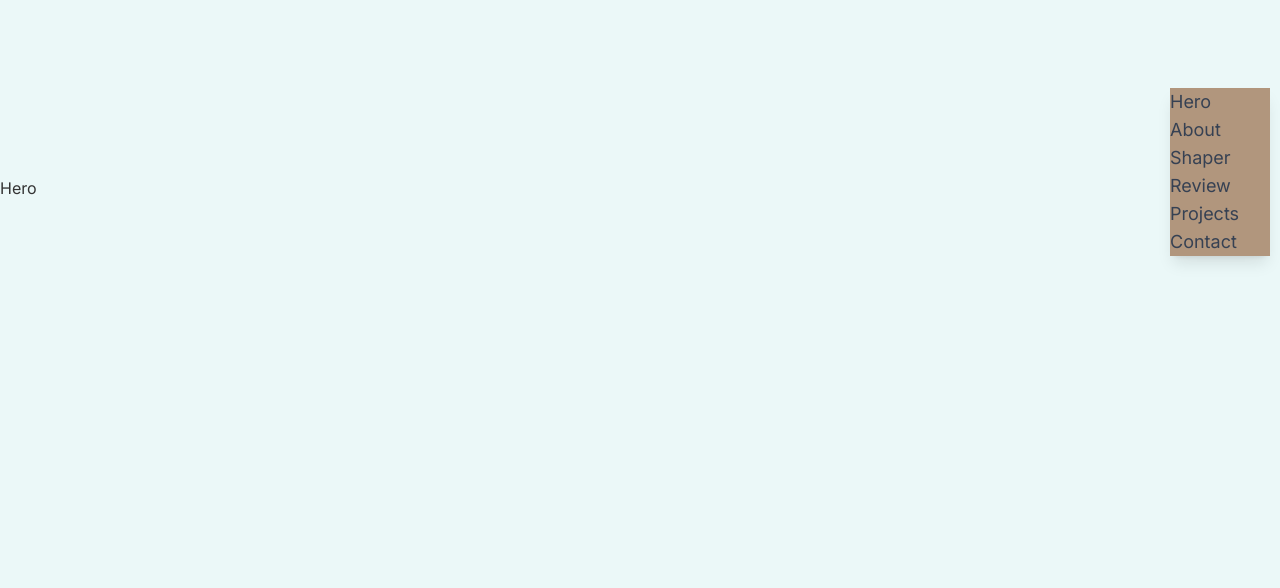
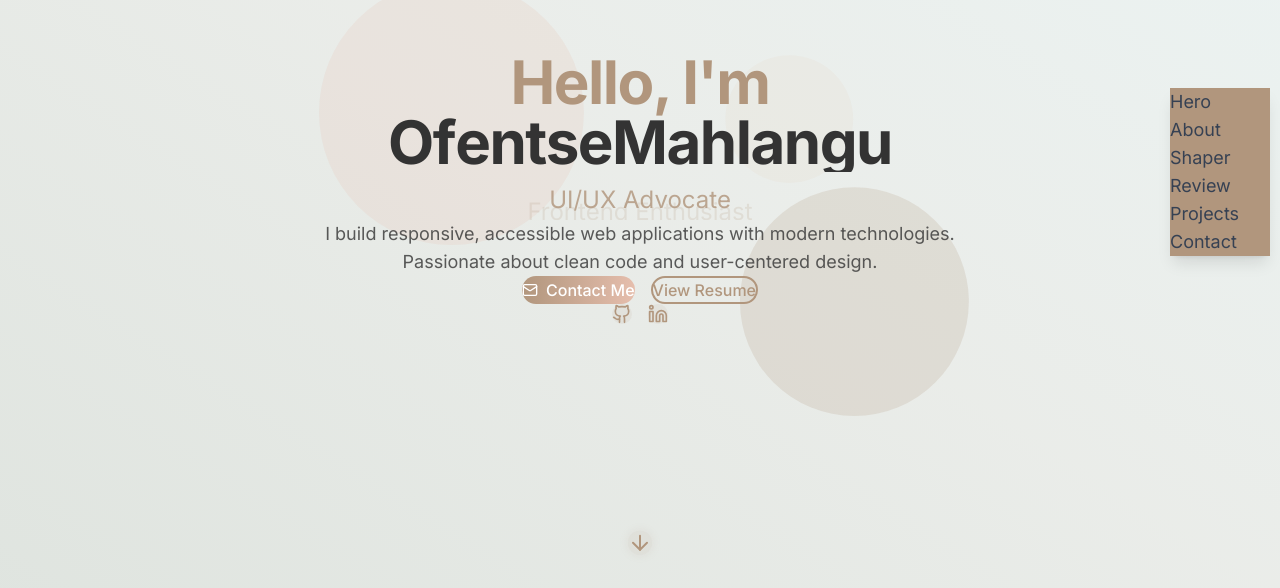
Before and after one commit to KhweziOfentse/ofentses-portfolio, a React (Vite) app: page / in a window 1280 px wide. Shown: the part 212-800 px from the top of the page. Built offline with nearby package versions, Linux system fonts and the light colour scheme.

Commit message:
added hero/ home

```diff
--- a/src/components/Hero.jsx
+++ b/src/components/Hero.jsx
@@ -1,7 +1,248 @@
-import React from 'react'
+"use client"
+
+import { useState, useEffect } from "react"
+import { ArrowDown, Github, Linkedin, Mail } from 'lucide-react'
+import { motion } from "framer-motion"
 
 export default function Hero() {
+  const [scrollY, setScrollY] = useState(0)
+
+  useEffect(() => {
+    const handleScroll = () => {
+      setScrollY(window.scrollY)
+    }
+
+    window.addEventListener("scroll", handleScroll)
+    return () => window.removeEventListener("scroll", handleScroll)
+  }, [])
+
+  // Animation variants
+  const containerVariants = {
+    hidden: { opacity: 0 },
+    visible: {
+      opacity: 1,
+      transition: {
+        staggerChildren: 0.2,
+      },
+    },
+  }
+
+  const itemVariants = {
+    hidden: { opacity: 0, y: 20 },
+    visible: { opacity: 1, y: 0, transition: { duration: 0.6 } },
+  }
+
+  // Text animation for name
+  const nameLetters = "Ofentse Mahlangu".split("")
+
+  // Roles for cycling animation
+  const roles = ["Junior Full Stack Developer", "Frontend Enthusiast", "UI/UX Advocate"]
+  const [roleIndex, setRoleIndex] = useState(0)
+
+  useEffect(() => {
+    const interval = setInterval(() => {
+      setRoleIndex((prevIndex) => (prevIndex + 1) % roles.length)
+    }, 3000)
+
+    return () => clearInterval(interval)
+  }, [])
+
   return (
-    <div className='page'>Hero</div>
+    <section className="page relative h-screen flex flex-col items-center justify-center text-center px-4 md:px-6 overflow-hidden">
+      {/* Animated background elements */}
+      <div className="absolute inset-0 bg-[#EBF8F8] z-0" />
+      {/* Animated gradient overlay */}
+      <div
+        className="absolute inset-0 bg-gradient-to-tr from-[#B1967D] via-[#E6BEAD] to-[#EEE3E0] opacity-20 z-0"
+        style={{
+          transform: `translateY(${scrollY * 0.5}px)`,
+        }}
+      />
+      {/* Animated floating shapes */}
+      <motion.div
+        className="absolute top-1/4 left-1/4 w-64 h-64 rounded-full bg-[#E6BEAD]/20"
+        animate={{
+          x: [0, 10, 0],
+          y: [0, -10, 0],
+          scale: [1, 1.1, 1],
+        }}
+        transition={{
+          duration: 5,
+          repeat: Infinity,
+          repeatType: "reverse",
+        }}
+      />
+      <motion.div
+        className="absolute bottom-1/4 right-1/4 w-48 h-48 rounded-full bg-[#B1967D]/20"
+        animate={{
+          x: [0, -10, 0],
+          y: [0, 10, 0],
+          scale: [1, 1.2, 1],
+        }}
+        transition={{
+          duration: 4,
+          repeat: Infinity,
+          repeatType: "reverse",
+        }}
+      />
+      <motion.div
+        className="absolute top-1/3 right-1/3 w-32 h-32 rounded-full bg-[#E6D8C9]/20"
+        animate={{
+          x: [0, 15, 0],
+          y: [0, 5, 0],
+          scale: [1, 0.9, 1],
+        }}
+        transition={{
+          duration: 6,
+          repeat: Infinity,
+          repeatType: "reverse",
+        }}
+      />
+      <motion.div className="z-10 max-w-3xl" variants={containerVariants} initial="hidden" animate="visible">
+        <motion.h1 variants={itemVariants} className="text-4xl md:text-6xl font-bold tracking-tight mb-4">
+          <span className="text-[#B1967D]">Hello, I'm</span> <br />
+          <div className="overflow-hidden py-2">
+            <div className="flex justify-center">
+              {nameLetters.map((letter, index) => (
+                <motion.span
+                  key={index}
+                  className={`inline-block ${letter === " " ? "mr-2" : ""} text-[#333333]`}
+                  initial={{ y: 100, opacity: 0 }}
+                  animate={{ y: 0, opacity: 1 }}
+                  transition={{
+                    delay: 0.5 + index * 0.05,
+                    duration: 0.5,
+                    ease: "easeOut",
+                  }}
+                  whileHover={{
+                    scale: 1.2,
+                    color: index % 3 === 0 ? "#B1967D" : index % 3 === 1 ? "#E6BEAD" : "#E6D8C9",
+                    transition: { duration: 0.2 },
+                  }}
+                >
+                  {letter}
+                </motion.span>
+              ))}
+            </div>
+          </div>
+        </motion.h1>
+
+        <motion.div variants={itemVariants} className="relative h-12 mb-6 overflow-hidden">
+          {roles.map((role, index) => (
+            <motion.h2
+              key={index}
+              className="text-xl md:text-2xl text-[#B1967D] absolute inset-0 flex items-center justify-center"
+              initial={{ opacity: 0, y: 20 }}
+              animate={{
+                opacity: index === roleIndex ? 1 : 0,
+                y: index === roleIndex ? 0 : 20,
+              }}
+              transition={{ duration: 0.5 }}
+            >
+              {role}
+            </motion.h2>
+          ))}
+        </motion.div>
+
+        <motion.p
+          variants={itemVariants}
+          className="text-lg mb-8 max-w-2xl mx-auto text-[#333333]/80"
+          whileInView={{
+            textShadow: [
+              "0px 0px 0px rgba(177,150,125,0)",
+              "0px 0px 10px rgba(177,150,125,0.5)",
+              "0px 0px 0px rgba(177,150,125,0)",
+            ],
+          }}
+          transition={{
+            duration: 2,
+            repeat: Infinity,
+            repeatType: "reverse",
+            repeatDelay: 5,
+          }}
+        >
+          I build responsive, accessible web applications with modern technologies. Passionate about clean code and
+          user-centered design.
+        </motion.p>
+
+        <motion.div variants={itemVariants} className="heroButtons flex flex-col sm:flex-row gap-4 justify-center mb-8">
+          <motion.a
+            href="#contact"
+            className="heroButton px-6 py-3 rounded-full bg-gradient-to-r from-[#B1967D] to-[#E6BEAD] text-white font-medium flex items-center justify-center gap-2"
+            whileHover={{ scale: 1.05, boxShadow: "0px 0px 15px rgba(177, 150, 125, 0.5)" }}
+            whileTap={{ scale: 0.95 }}
+          >
+            <Mail className="h-4 w-4" />
+            Contact Me
+          </motion.a>
+          <motion.a
+            href="#"
+            className=" heroButton px-6 py-3 rounded-full border-2 border-[#B1967D] text-[#B1967D] font-medium hover:bg-[#B1967D]/10 transition-colors"
+            whileHover={{ scale: 1.05 }}
+            whileTap={{ scale: 0.95 }}
+          >
+            View Resume
+          </motion.a>
+        </motion.div>
+
+        <motion.div variants={itemVariants} className="flex justify-center gap-4">
+          <motion.a
+            href="https://github.com/KhweziOfentse"
+            target="_blank"
+            rel="noopener noreferrer"
+            className="p-2 rounded-full bg-[#B1967D]/10 text-[#B1967D] hover:bg-[#B1967D]/20 transition-colors"
+            whileHover={{
+              scale: 1.2,
+              rotate: [0, 10, -10, 0],
+              transition: { duration: 0.5 },
+            }}
+          >
+            <Github className="h-5 w-5" />
+            <span className="sr-only">GitHub</span>
+          </motion.a>
+          <motion.a
+            href="https://www.linkedin.com/in/ofentse-mahlangu-09aa8111b/"
+            target="_blank"
+            rel="noopener noreferrer"
+            className="p-2 rounded-full bg-[#B1967D]/10 text-[#B1967D] hover:bg-[#B1967D]/20 transition-colors"
+            whileHover={{
+              scale: 1.2,
+              rotate: [0, 10, -10, 0],
+              transition: { duration: 0.5 },
+            }}
+          >
+            <Linkedin className="h-5 w-5" />
+            <span className="sr-only">LinkedIn</span>
+          </motion.a>
+        </motion.div>
+      </motion.div>
+      <motion.div
+        className="absolute bottom-8 left-1/2 transform -translate-x-1/2"
+        initial={{ opacity: 0 }}
+        animate={{ opacity: 1 }}
+        transition={{ delay: 1.5, duration: 0.5 }}
+      >
+        <motion.a
+          href="#about"
+          className="p-2 rounded-full bg-[#B1967D]/10 text-[#B1967D] hover:bg-[#B1967D]/20 transition-colors inline-block"
+          animate={{
+            y: [0, 10, 0],
+            boxShadow: [
+              "0px 0px 0px rgba(177,150,125,0)",
+              "0px 0px 20px rgba(177,150,125,0.3)",
+              "0px 0px 0px rgba(177,150,125,0)",
+            ],
+          }}
+          transition={{
+            repeat: Infinity,
+            duration: 2,
+            repeatType: "loop",
+          }}
+        >
+          <ArrowDown className="h-6 w-6" />
+          <span className="sr-only">Scroll Down</span>
+        </motion.a>
+      </motion.div>
+    </section>
   )
 }
```
